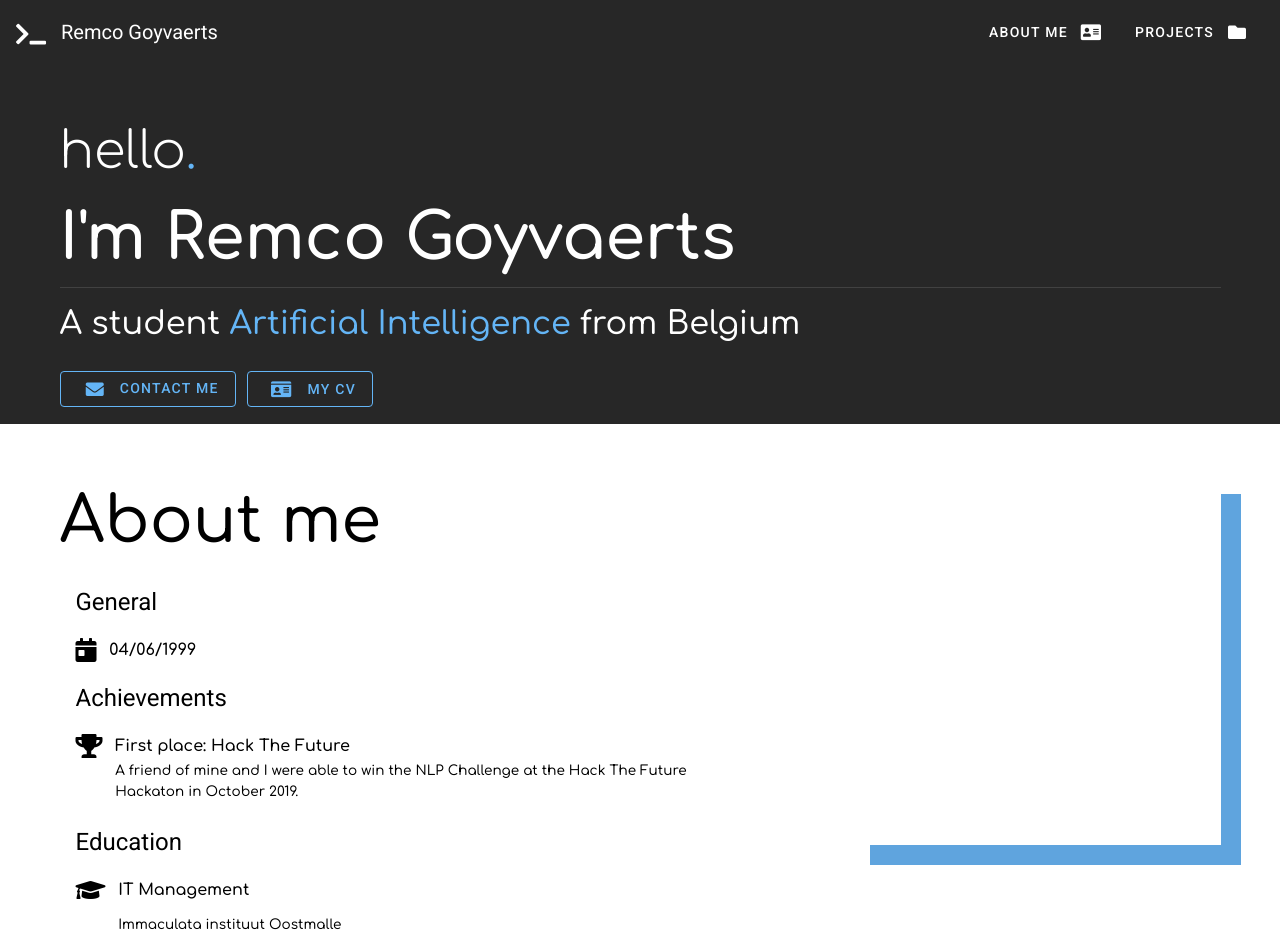
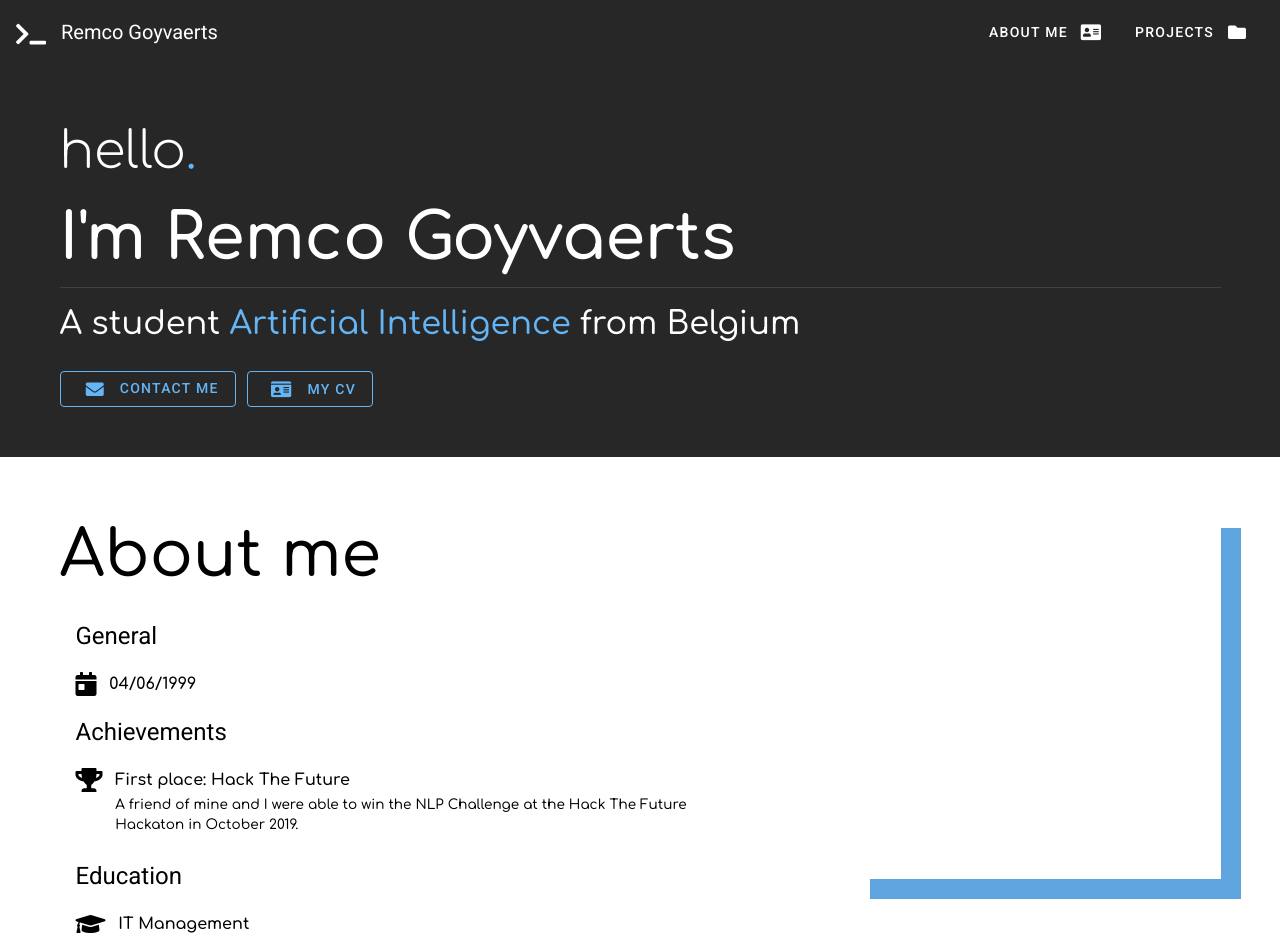
Before and after one commit to RemcoGoy/old-portfolio, a Vue app: page / in a window 1280 px wide. Shown: the top 938 px of the page. Built offline with nearby package versions, Linux system fonts and the light colour scheme; what vue-resource would draw is missing.

Commit message:
Changed div heights to %

```diff
--- a/src/App.vue
+++ b/src/App.vue
@@ -16,7 +16,9 @@
     </v-app-bar>
 
     <v-content>
-      <Header />
+      <div>
+        <Header />
+      </div>
       <div ref="aboutMe">
         <AboutMe />
       </div>
--- a/src/components/AboutMe.vue
+++ b/src/components/AboutMe.vue
@@ -73,7 +73,7 @@ export default {
 @import url("https://fonts.googleapis.com/css2?family=Comfortaa:wght@300;500;600&display=swap");
 
 .aboutMe {
-  height: 80vh;
+  height: 100%;
   width: 100%;
   background: white;
   padding-top: 3%;
--- a/src/components/Header.vue
+++ b/src/components/Header.vue
@@ -66,7 +66,8 @@ export default {
 
 .header {
   padding-top: 3%;
-  height: 45vh;
+  padding-bottom: 3%;
+  height: 100%;
   width: 100%;
   background: #272727;
 }
```
